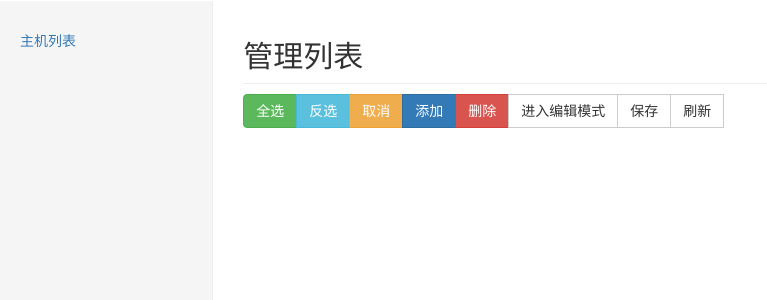
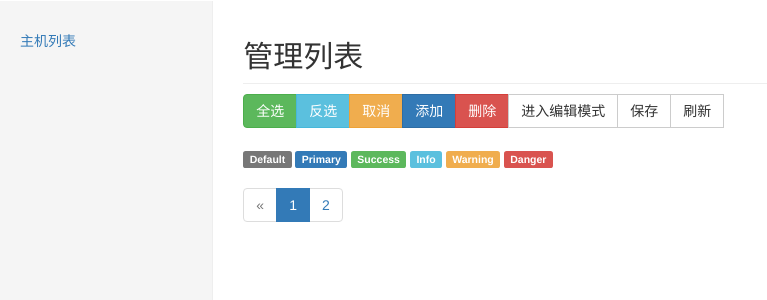
Before and after one commit to chaoqunzhai/CMDB, a Django app: template templates/hostlist.html in a window 1280 px wide. Shown: the part 50-350 px from the top of the page, without its empty margins (0-767 px from the left). Run offline with Django 3.2, Linux system fonts and the light colour scheme; the template is opened without the code that fills it, so the values that code supplies are empty; some libraries are stand-ins or nearby versions.

Commit message:
20170622_011

```diff
--- /dev/null
+++ b/salt/templatetags/paging.py
@@ -0,0 +1,3 @@
+from django import  template
+
+register=template.Library()
--- a/templates/hostlist.html
+++ b/templates/hostlist.html
@@ -16,7 +16,7 @@
     display: block;
     }
 {% endblock %}
-{% block hostlist_head  %}
+{% block hostlist_head %}
     <ul class="nav nav-sidebar">
         <li>
             <a href="{% url "hostlist" %}">主机列表</a>
@@ -84,5 +84,18 @@
             <tbody id="salt_tbBody">
             </tbody>
         </table>
+        <span class="label label-default">Default</span>
+        <span class="label label-primary">Primary</span>
+        <span class="label label-success">Success</span>
+        <span class="label label-info">Info</span>
+        <span class="label label-warning">Warning</span>
+        <span class="label label-danger">Danger</span>
+        <nav>
+            <ul class="pagination">
+                <li class="disabled"><a href="#" aria-label="Previous"><span aria-hidden="true">&laquo;</span></a></li>
+                <li class="active"><a href="#">1 </a></li>
+                <li><a href="#">2 </a></li>
+            </ul>
+        </nav>
     </div>
 {% endblock %}
```
Also changed, not shown: salt/plugins/pagelist.py (added, +11 -0 lines), salt/views.py (+6 -2 lines), db.sqlite3.
